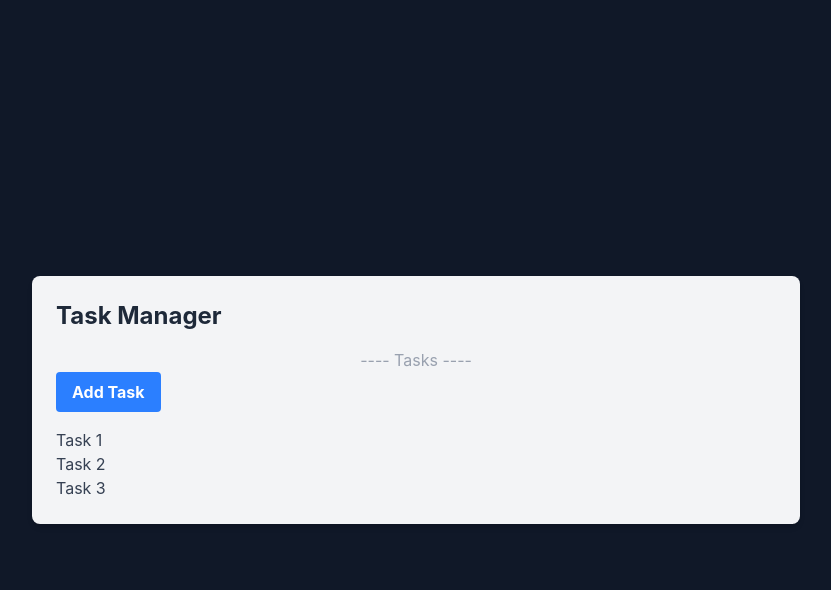
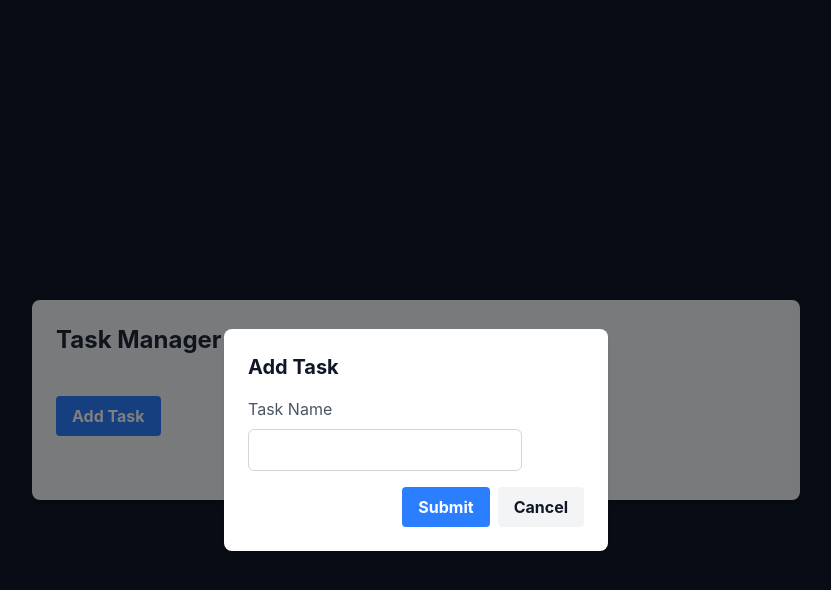
Before and after one commit to itsdingos/task-manager, a React (Vite) app: page / in a window 1280 px wide. Both pictures are taken after a click on the button "Add Task". Shown: the top 590 px of the page, without its empty margins (224-1055 px from the left). Built offline with nearby package versions, Linux system fonts and the light colour scheme.

Commit message:
Added AddTaskModal component and implemented task addition functionality

```diff
--- /dev/null
+++ b/src/assets/components/AddTaskModal.jsx
@@ -0,0 +1,56 @@
+import { useEffect } from 'react'
+
+function AddTaskModal({ setIsModalOpen, setTasks }) {
+  function handleKeyDown(event) {
+    if (event.key == 'Escape') {
+      setIsModalOpen(false);
+    }
+  }
+
+  function handleSubmit(event) {
+    event.preventDefault();
+
+    const taskName = event.target.taskName.value;
+    setTasks(prevTasks => [
+      ...prevTasks,
+      {
+        id: Date.now(),
+        name: taskName,
+        completed: false
+      }
+    ]);
+
+    setIsModalOpen(false);
+  }
+
+  useEffect(() => {
+    window.addEventListener('keydown', handleKeyDown);
+    return () => {
+      window.removeEventListener('keydown', handleKeyDown);
+    };
+  });
+
+  return (
+    <div className="fixed bg-black/50 flex items-center justify-center inset-0">
+      <div className="bg-white rounded-lg shadow-md p-6 w-96 mx-auto mt-20">
+        <h2 className="text-xl font-bold mb-4">Add Task</h2>
+
+        <form onSubmit={handleSubmit}>
+          <label htmlFor="taskName" className="block mb-2 text-gray-600">Task Name</label>
+          <input type="text" name="taskName" id="taskName" className="border border-gray-300 rounded-md py-2 px-3 focus:outline-none focus:ring-2 focus:ring-blue-500" />
+
+          <div className="flex justify-end mt-4 gap-x-2">
+            <button type="submit" className="bg-blue-500 hover:bg-blue-600 font-bold text-white py-2 px-4 rounded">
+              Submit
+            </button>
+            <button type="button" className="bg-gray-100 hover:bg-gray-300 font-bold py-2 px-4 rounded" onClick={() => setIsModalOpen(false)}>
+              Cancel
+            </button>
+          </div>
+        </form>
+      </div>
+    </div>
+  )
+}
+
+export default AddTaskModal
--- a/src/assets/components/TaskList.jsx
+++ b/src/assets/components/TaskList.jsx
@@ -1,11 +1,26 @@
-function TaskList( { tasks } ) {
+function TaskList( { tasks, setTasks } ) {
+  function handleCheckboxChange(index) {
+    const updatedTasks = [...tasks];
+
+    updatedTasks[index].completed = !updatedTasks[index].completed;
+
+    setTasks(updatedTasks);
+  }
+
   return (
     <div className="mt-4">
       <ul className="list-none list-outside">
         {
-          tasks.map((tasks) => {
+          tasks.length === 0
+          ? <p className="text-center text-gray-400">No tasks available</p>
+          : tasks.map((tasks, index) => {
             return (
-              <li className="text-gray-700" key={tasks.id}>{tasks.name}</li>
+              <div key={tasks.id} className="flex items-center mb-2 gap-x-4">
+                <input name="checkbox" type="checkbox" checked={tasks.completed} onChange={() => handleCheckboxChange(index)} />
+                <li
+                  className={`align-middle text-gray-700 ${tasks.completed ? 'line-through' : ''}`}
+                >{tasks.name}</li>
+              </div>
             )
           })
         }
--- a/src/assets/components/TaskManager.jsx
+++ b/src/assets/components/TaskManager.jsx
@@ -1,24 +1,11 @@
 import { useState } from 'react'
 import TaskList from './TaskList'
+import AddTaskModal from './AddTaskModal';
 
 function TaskManager() {
-  const [tasks] = useState([
-    {
-      id: 1,
-      name: 'Task 1',
-      completed: false
-    },
-    {
-      id: 2,
-      name: 'Task 2',
-      completed: false
-    },
-    {
-      id: 3,
-      name: 'Task 3',
-      completed: false
-    }
-  ])
+  const [ tasks, setTasks] = useState([])
+
+  const [ isModalOpen, setIsModalOpen ] = useState(false);
 
   return (
     <div className="bg-gray-100 w-3xl rounded-lg shadow-md p-6">
@@ -27,11 +14,21 @@ function TaskManager() {
       </div>
       <div>
         <p className="text-center text-gray-400">---- Tasks ----</p>
-        <button className="bg-blue-500 hover:bg-blue-700 text-white font-bold py-2 px-4 rounded">
-          Add Task
+        <button
+          className="bg-blue-500 hover:bg-blue-700 text-white font-bold py-2 px-4 rounded"
+          onClick={() => setIsModalOpen(true)}
+        >Add Task
         </button>
-        <TaskList tasks={tasks} />
+        <TaskList
+          tasks={tasks}
+          setTasks={setTasks}
+        />
       </div>
+      {isModalOpen && (
+        <AddTaskModal
+          setIsModalOpen={setIsModalOpen}
+          setTasks={setTasks}
+        />)}
     </div>
   )
 }
```
